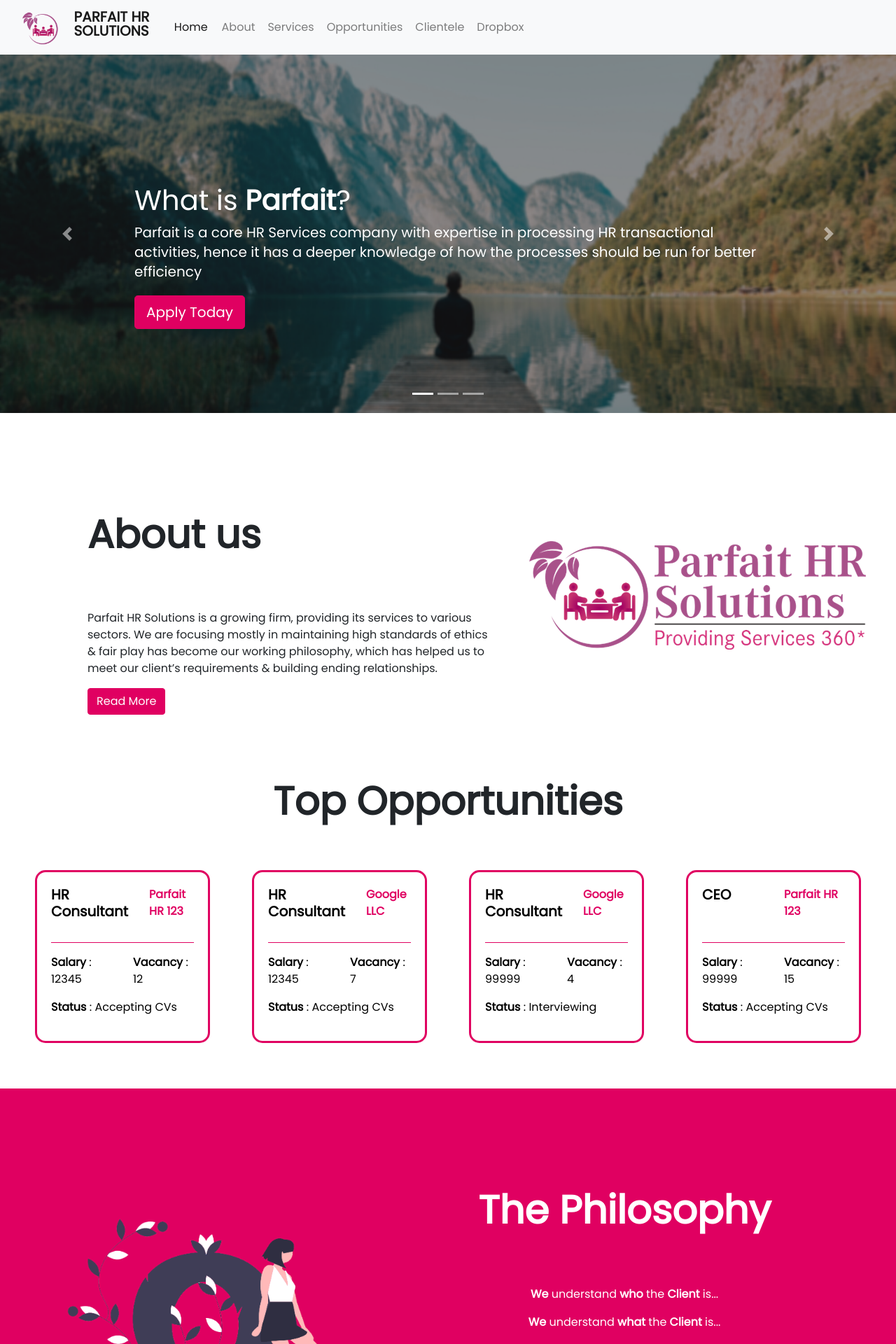
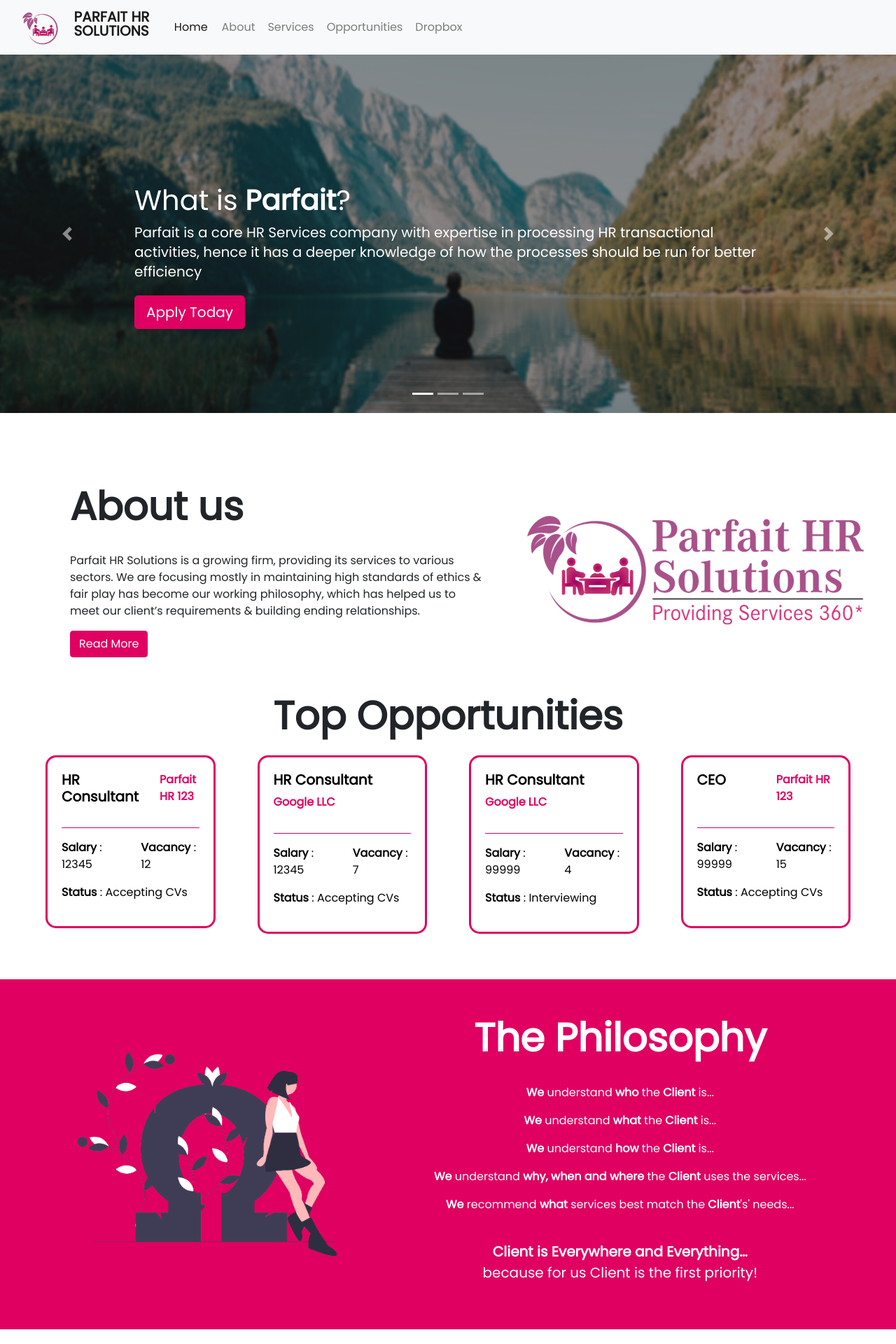
Before and after one commit to ParfaitHR/parfait-portfolio, a Django app: page / in a window 1280 px wide. Shown: the top 1920 px of the page at 70% size. Run offline with Django 3.2, Linux system fonts and the light colour scheme; data comes from the database, SQL or seed files in the repository.

Commit message:
First Edit

```diff
--- a/ParfaitHR/settings.py
+++ b/ParfaitHR/settings.py
@@ -10,8 +10,8 @@
 https://docs.djangoproject.com/en/3.1/ref/settings/
 """
 
+from pathlib import Path
 import os
-from pathlib import Path
 
 # Build paths inside the project like this: BASE_DIR / 'subdir'.
 BASE_DIR = Path(__file__).resolve().parent.parent
@@ -26,7 +26,7 @@
 # SECURITY WARNING: don't run with debug turned on in production!
 DEBUG = True
 
-ALLOWED_HOSTS = ['www.parfaithrsolutions.com','parfait-portfolio-website.herokuapp.com','127.0.0.1']
+ALLOWED_HOSTS = ['https://parfait-portfolio-website.herokuapp.com/','127.0.0.1']
 
 
 # Application definition
--- a/portfolio/templates/portfolio/about.html
+++ b/portfolio/templates/portfolio/about.html
@@ -136,9 +136,9 @@
             <h5 style="font-weight: bold;">Permanent Staffing</h5>
             <hr style="border-color: white;">
             <div style="line-height: 18px;">
-                <p>Entry Level Recruitement</p>
-                <p>Mid Level Recruitement</p>
-                <p>Senior Level Recruitement</p>
+                <p>Entry Level Recruitment</p>
+                <p>Mid Level Recruitment</p>
+                <p>Senior Level Recruitment</p>
             </div>
         </div>
         <div class="col" style="width: 100%; text-align: right;">
--- a/portfolio/templates/portfolio/home.html
+++ b/portfolio/templates/portfolio/home.html
@@ -37,7 +37,7 @@
 				<div class="carousel-caption text-right">
 					<h1><strong>Clients</strong> are Everywhere and Everything…</h1>
 					<p>because for us Client is the first priority!</p>
-					<p><a class="btn btn-lg btn-primary" href="{% url 'clientele' %}" role="button">View Clients</a></p>
+					<p><a class="btn btn-lg btn-primary" href="{% url 'services' %}" role="button">View Clients</a></p>
 				</div>
 			</div>
 		</div>
@@ -54,11 +54,11 @@
 
 <!-- About Section-->
 <section class="row justify-content-center section-1">
-	<div class="col-7" style="padding: 40px;">
+	<div class="col-7" style="padding: 50px;">
 		<h2 class="display-4 section-header">About us</h2>
 		<br>
-		<p style="margin-left: 50px;">Parfait HR Solutions is a growing firm, providing its services to various sectors. We are focusing mostly in maintaining high standards of ethics & fair play has become our working philosophy, which has helped us to meet our client’s requirements & building ending relationships.</p>
-		<button  style="margin-left: 50px;" href="{% url 'about' %}" class='btn btn-primary'>Read More</button>
+		<p>Parfait HR Solutions is a growing firm, providing its services to various sectors. We are focusing mostly in maintaining high standards of ethics & fair play has become our working philosophy, which has helped us to meet our client’s requirements & building ending relationships.</p>
+		<button href="{% url 'about' %}" class='btn btn-primary'>Read More</button>
 	</div>
 	<div class="col-5 align-self-center">
 		<img class="zoom" src="{% static 'images/logo-full.png'%}">
@@ -95,7 +95,7 @@
     <div class="col-5 align-self-center">
         <img width="100%" src="{% static 'images/phil.png'%}">
     </div>
-    <div class="col-7 justify-content-right" style="padding: 40px; text-align: center;">
+    <div class="col-7 justify-content-right" style="text-align: center;">
         <h2 class="display-4 section-header">The Philosophy</h2>
         <br>
         <p><strong>We</strong> understand <strong>who</strong> the <strong>Client</strong> is...</p>
@@ -109,7 +109,7 @@
 </section>
 
 <!-- Comparison Section -->
-<section class="section-1">
+<section class="section-1" id="client-priority">
 	<div class="container row align-items-center ">
 		<div class="col-5">
 			<h2 class="display-5 section-header">Our Priority is<br><strong>Quality Time & Client Satisfaction</strong></h2>
@@ -241,25 +241,47 @@
 <!-- Services Section -->
 <section class="col justify-content-center section-2">
 	<div class="row justify-content-md-center">
-		<h2 class="display-4 section-header">Recruitement Services</h2>
+		<h2 class="display-4 section-header">Recruitment Services</h2>
 	</div>
 	<div class="row">
-		<div class="col service">
-			<img height="200px" src="{% static 'images/s1.png' %}">
+		<div class="col-3 service">
+			<img width="190px" src="{% static 'images/s1.png' %}">
 			<h3 class="feature">Offer Management</h3>
 		</div>
-		<div class="col service">
-			<img height="200px" src="{% static 'images/s2.png' %}">
+		<div class="col-3 service">
+			<img width="190px" src="{% static 'images/s2.png' %}">
 			<h3 class="feature">Pre Joining & Post Joining activities</h3>
 		</div>
-		<div class="col service">
-			<img height="200px" src="{% static 'images/s3.png' %}">
+		<div class="col-3 service">
+			<img width="190px" src="{% static 'images/s3.png' %}">
 			<h3 class="feature">Recruitment Activities</h3>
 		</div>
-		<div class="col service">
-			<img height="200px" src="{% static 'images/s4.png' %}">
+		<div class="col-3 service">
+			<img width="190px" src="{% static 'images/s4.png' %}">
 			<h3 class="feature">Vendor Management</h3>
 		</div>
 	</div>
 </section>
+
+<section class="col section-1 justify-content-center">
+    <h2 class="display-4 section-header" style="text-align: center;">Recruitment Sources</h2>
+    <div class="row clientele-gallery justify-content-center">
+        <div class="column clientele-column align-self-center">
+            <img src="{% static 'images/Recruitment/1.png' %}" alt="">
+            <img src="{% static 'images/Recruitment/2.png' %}" alt="">
+        </div>
+        <div class="column clientele-column align-self-center">
+            <img src="{% static 'images/Recruitment/3.png' %}" alt="">
+            <img src="{% static 'images/Recruitment/4.png' %}" alt="">
+        </div>
+        <div class="column clientele-column align-self-center">
+            <img src="{% static 'images/Recruitment/5.png' %}" alt="">
+            <img src="{% static 'images/Recruitment/6.png' %}" alt="">
+        </div>
+        <div class="column clientele-column align-self-center">
+            <img src="{% static 'images/Recruitment/7.png' %}" alt="">
+            <img src="{% static 'images/Recruitment/8.png' %}" alt="">
+        </div>
+    </div>
+</section>
 {% endblock %}
--- a/portfolio/templates/portfolio/navbar.html
+++ b/portfolio/templates/portfolio/navbar.html
@@ -22,7 +22,6 @@
           <a class="nav-link {% if title == 'About' %}active{% endif %}" href="{% url 'about' %}" style="margin-left: 2px;">About</a>
           <a class="nav-link {% if title == 'Services' %}active{% endif %}" href="{% url 'services' %}" style="margin-left: 2px;">Services</a>
           <a class="nav-link {% if title == 'Opportunities' %}active{% endif %}" href="{% url 'opportunities' %}" style="margin-left: 2px;">Opportunities</a>
-          <a class="nav-link {% if title == 'Clientele' %}active{% endif %}" href="{% url 'clientele' %}" style="margin-left: 2px;">Clientele</a>
           <a class="nav-link {% if title == 'Dropbox' %}active{% endif %}" href="{% url 'dropbox' %}" style="margin-left: 2px;">Dropbox</a>
         </div>
       </div>
--- a/portfolio/templates/portfolio/services.html
+++ b/portfolio/templates/portfolio/services.html
@@ -17,7 +17,7 @@
 
 <!-- Recruitment Services Section -->
 <section class="col section-1 justify-content-center">
-    <h2 class="display-4 section-header" style="text-align: center;">Recruitement Services</h2>
+    <h2 class="display-4 section-header" style="text-align: center;">Recruitment Services</h2>
     <div class="row">
         <div class="col service">
             <img height="200px" src="{% static 'images/s1.png' %}">
--- a/portfolio/urls.py
+++ b/portfolio/urls.py
@@ -5,7 +5,6 @@
     path('',views.home, name='home'),
     path('about/',views.about, name='about'),
     path('services/',views.services, name='services'),
-    path('clientele/',views.clientele, name='clientele'),
     path('opportunities/',views.opportunities, name='opportunities'),
     path('dropbox/',views.dropbox, name='dropbox'),
 
--- a/portfolio/views.py
+++ b/portfolio/views.py
@@ -118,49 +118,6 @@
     }
 
     return render(request, 'portfolio/services.html', content)
-
-def clientele(request):
-
-    files = os.listdir(os.path.join(settings.BASE_DIR, "static/images/clientele/"))
-
-    if request.method == 'POST':
-        form = ContactForm(request.POST)
-        if form.is_valid():
-            subject = 'Query - ' + form.cleaned_data['InputFullName']
-            email = form.cleaned_data['InputEmail']
-            content = 'Hi Startup, \n' + form.cleaned_data['InputQuery'] + '\nRegards\n' + form.cleaned_data['InputFullName'] + '\n' + form.cleaned_data['InputNumber']
-
-            send_mail(
-                subject,
-                content,
-                email,
-                ['parfaithrm@gmail.com']
-            )
-
-            content = {
-                'form': form,
-                'title' : 'Clientele',
-                'css' : 'css/clientele.css',
-                'message':'Query sent Successfully',
-                'files' : files,
-                'images' : 0,
-            }
-
-            return render(request, 'portfolio/clientele.html', content)
-    else:
-            form = ContactForm()
-
-
-
-    content = {
-        'form': form,
-        'title' : 'Clientele',
-        'css' : 'css/clientele.css',
-        'files' : files,
-        'images' : 0,
-    }
-
-    return render(request, 'portfolio/clientele.html', content)
 
 def opportunities(request):
 
--- a/static/css/home.css
+++ b/static/css/home.css
@@ -1,19 +1,3 @@
-.section-1 {
-  padding: 50px;
-  align-content: center;
-}
-
-.section-2 {
-padding: 50px;
-background-color: #e00061;
-color: white;
-}
-
-.section-header {
-font-weight: bold;
-margin: 50px;
-}
-
 .carousel-caption {
     bottom: 5rem;
     z-index: 10;
--- a/static/css/main.css
+++ b/static/css/main.css
@@ -21,3 +21,22 @@
 .display-5 {
     font-weight: bold;
 }
+
+.section-1 {
+    width: 100%;
+    margin: 0px;
+    padding: 50px;
+    align-content: center;
+  }
+
+.section-2 {
+    width: 100%;
+    margin: 0px;
+    padding: 50px;
+    background-color: #e00061;
+    color: white;
+}
+
+.section-header {
+    font-weight: bold;
+}
```
Also changed, not shown: other parts of static/css/home.css (+34 -1 lines), static/css/about.css (+0 -16 lines), static/css/clientele.css (+0 -16 lines), static/css/opportunities.css (+0 -15 lines), static/css/services.css (+0 -16 lines).
